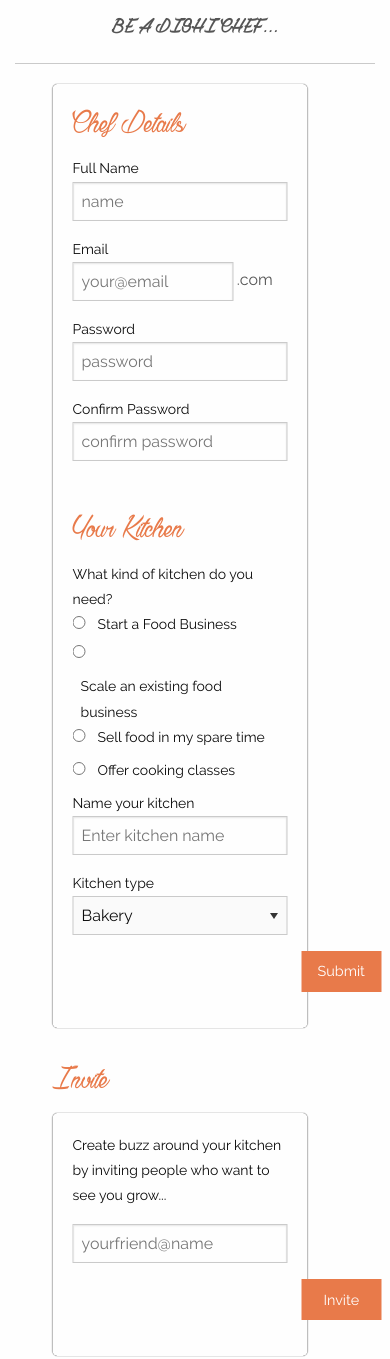
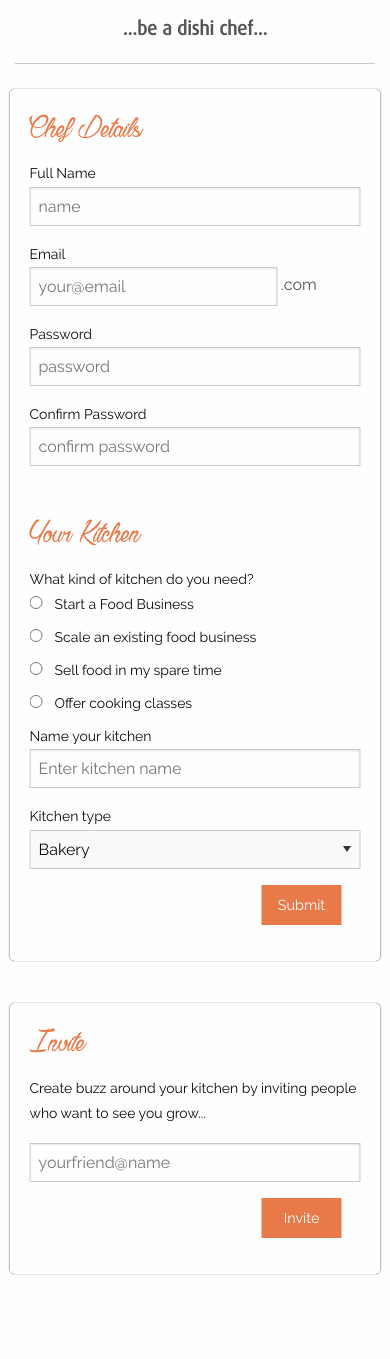
Before and after one commit to DishiCommunity/ChefRegistration, a plain HTML site: page index.html in a window 390 px wide. After the commit the page ends 1311 px from the top, so only its background shows below. Drawn offline with nearby package versions, Linux system fonts and the light colour scheme; files that its build step writes are made by us from their sources.

Commit message:
Mobile Responsive - complete

```diff
--- a/css/styles.css
+++ b/css/styles.css
@@ -1,27 +1,7 @@
-@font-face {
-    font-family: SlimJoe;
-    src: url(../font/SlimJoe.otf);
-}
 
-@font-face {
-    font-family: Chardons;
-    src: url(../font/Chardons/Chardons.ttf);
-}
-
-@font-face {
-    font-family: Metropolis;
-    src: url(../font/Metropolis.otf);
-}
-
-@font-face {
-    font-family: Raleway-Regular;
-    src: url(../font/raleway/Raleway-Regular.otf);
-}
-
-
-============================================================================= */
+/*=========================================================================== */
         /*---------- General Styles -------------*/
-============================================================================= */
+/*=========================================================================== */
 html,
 body,
 div,
@@ -156,6 +136,7 @@ a {}
     border-radius: 5px;
     box-shadow: 0 0 1px #000;
     padding: 20px 20px;
+    margin: 5px;
     text-decoration: none;
 }
 
@@ -179,3 +160,21 @@ a {}
 .size-48 { font-size: 48px; }
 .size-60 { font-size: 60px; }
 .size-72 { font-size: 72px; }
+
+/*-----------------------------------------*/
+/*Foundation media queries*/
+
+/* Small only */
+@media screen and (max-width: 39.9375em) {}
+
+/* Medium and up */
+@media screen and (min-width: 40em) {}
+
+/* Medium only */
+@media screen and (min-width: 40em) and (max-width: 63.9375em) {}
+
+/* Large and up */
+@media screen and (min-width: 64em) {}
+
+/* Large only */
+@media screen and (min-width: 64em) and (max-width: 74.9375em) {}
--- /dev/null
+++ b/font/fonts.css
@@ -0,0 +1,44 @@
+
+/*----------------------------------------------------------------*/
+/*-----STYLED-----*/
+@font-face {
+    font-family: SlimJoe;
+    src: url(../font/SlimJoe.otf);
+}
+
+@font-face {
+    font-family: Chardons;
+    src: url(../font/Chardons/Chardons.ttf);
+}
+
+@font-face {
+    font-family: Metropolis;
+    src: url(../font/Metropolis.otf);
+}
+
+
+/*----------------------------------------------------------------*/
+/*-----Normal-----*/
+
+/*Raleway*/
+@font-face {
+    font-family: Raleway-Regular;
+    src: url(../font/raleway/Raleway-Regular.otf);
+}
+
+
+/*DAX*/
+@font-face {
+    font-family: DaxBold;
+    src: url(../font/Dax/DaxBold.ttf);
+}
+
+@font-face {
+    font-family: DaxMedium;
+    src: url(../font/Dax/DaxMedium.ttf);
+}
+
+@font-face {
+    font-family: DaxRegular;
+    src: url(../font/Dax/DaxRegular.ttf);
+}
--- a/foundation/css/app.css
+++ b/foundation/css/app.css
@@ -1,21 +1,23 @@
 .title {
     text-align: center;
 }
+
+.title h3 {
+    font-family: DaxRegular;
+    font-weight: bold;
+}
+
 hr {
     color: #E87A4A;
 }
 
-/* Medium and up */
-@media screen and (min-width: 40em) {
-    #inside-forms {
-        width: 600px;
-    }
-}
 
+/*
 #outside-forms {
     width: 100%;
     overflow: auto;
 }
+*/
 
 #com {
     height: 39px;
@@ -37,3 +39,27 @@ h5 {
     margin-left: 45px;
     font-size: 1.rem;
 }
+
+/*=========================================================================== */
+        /*---------- Media Queries -------------*/
+/*=========================================================================== */
+
+/* Medium and up */
+@media screen and (min-width: 40em) {
+    #inside-forms {
+        width: 600px;
+    }
+}
+
+/* Small only */
+@media screen and (max-width: 39.9375em) {
+    #inside-forms {
+        width: 90%
+    }
+
+    .submit, .invite {
+        width: 80px;
+        margin-left: 232px;
+        font-size: 1.rem;
+    }
+}
--- a/index.html
+++ b/index.html
@@ -10,7 +10,8 @@
     <link rel="stylesheet" href="foundation/foundation-icons/foundation-icons.css" />
     <link rel="stylesheet" href="foundation/css/foundation.min.css">
     <link rel="stylesheet" type="text/css" href="css/styles.css">
-        <link rel="stylesheet" href="foundation/css/app.css">
+    <link rel="stylesheet" href="font/fonts.css">
+    <link rel="stylesheet" href="foundation/css/app.css">
 
     <!-- Scripts -->
 
@@ -21,11 +22,11 @@
     <!-- CHEF REGISTRATION FORM-->
     <div class="row columns title">
         <br>
-        <h3 class=""> BE A DISHI CHEF... </h3>
+        <h3 class=""> ...be  a dishi chef... </h3>
         <hr>
     </div>
 
-    <div id="outside-forms" class="row">
+<!--    <div id="outside-forms" class="row">-->
     <div id="inside-forms" class="row center-h">
 
         <!-- STEP 1 -->
@@ -77,13 +78,15 @@
             <!-- STEP 2 -->
             <h5> Your Kitchen </h5>
             <div class="row">
-                <div class="large-6 columns">
+                <div class="small-12 columns">
                     <label>What kind of kitchen do you need?</label>
 
                     <!--start food business -->
+                    <div>
                     <input type="radio" name="KitchenKind" value="StartBusiness" id="StartBusiness">
                     <label for="StartBusiness">Start a Food Business</label>
-                    <br>
+                    </div>
+
 
                     <!--start food business -->
                     <input type="radio" name="KitchenKind" value="ScaleBusiness" id="ScaleBusiness">
@@ -122,7 +125,7 @@
                 </div>
 
                 <!--Submit Button -->
-                <div class="small-3 .small-offset-9 columns">
+                <div class="small-12 medium-3 medium-offset-9 columns">
                     <a href="#" class="button submit orange-bg">Submit</a>
                 </div>
             </div> <!-- Your Kitchen end -->
@@ -134,11 +137,11 @@
 
         <!-- STEP 3 -->
         <div id="step3" class="row form-row">
-        <h5> Invite </h5>
+
 
         <form class="round-plain">
+            <h5> Invite </h5>
             <div class="row">
-
                 <!--Invite your friends-->
                 <div class="small-12 columns">
                   <label>Create buzz around your kitchen by inviting people who want to see you grow...</label>
@@ -148,7 +151,7 @@
                       </div>
 
                 </div>
-                <div class="small-3 .small-offset-9 columns">
+                <div class="small-12 medium-3 medium-offset-9 columns">
                     <a href="#" class="button invite orange-bg">Invite</a>
                 </div>
             </div>
@@ -160,7 +163,7 @@
     </div> <!-- inside-form end -->
     <br class="clear">
 
-    </div> <!-- outside-form end -->
+<!--    </div>  outside-form end -->
 
 
 
```
